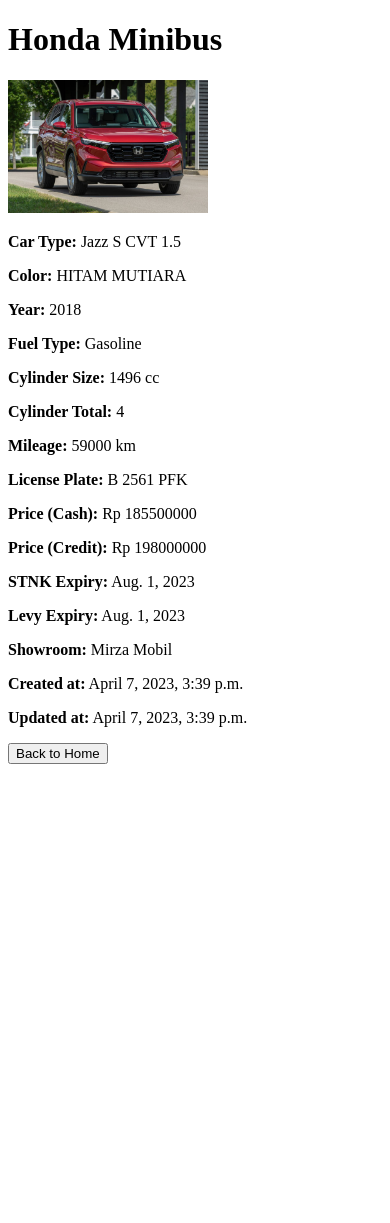
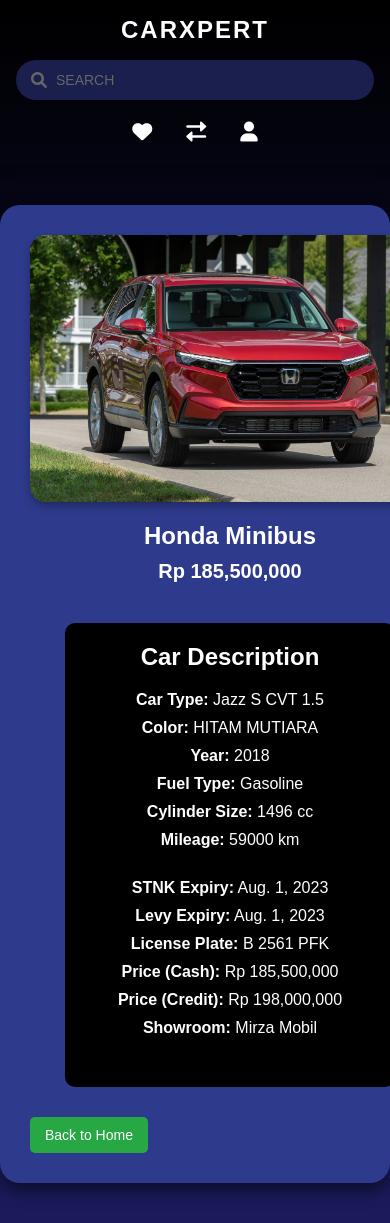
Before and after one commit to CarXpert/Car-Xpert, a Django app: page /car/013e2d64-4418-47b4-85ae-36a908d8c7f2/ in a window 390 px wide; the page is wider, and only the part inside the window is pictured. Before the commit the page ends 764 px from the top of that part, so only its background shows below. Run offline with Django 5.2, Linux system fonts and the light colour scheme; data comes from the database, SQL or seed files in the repository.

Commit message:
melakukan styling pada page informasi detail mobil

```diff
--- a/Car_Xpert/settings.py
+++ b/Car_Xpert/settings.py
@@ -37,6 +37,7 @@ INSTALLED_APPS = [
     'django.contrib.sessions',
     'django.contrib.messages',
     'django.contrib.staticfiles',
+    'django.contrib.humanize',
     'main',
     'cars_detail',
     'comparecars',
--- a/main/templates/car_detail.html
+++ b/main/templates/car_detail.html
@@ -1,37 +1,208 @@
-<!-- car_detail.html di app -->
 <!DOCTYPE html>
 <html>
 <head>
     <title>{{ car.brand }} {{ car.model }} - Details</title>
-        <!-- Muat static tag -->
+    <!-- Load static tag -->
     {% load static %}
+    {% load humanize %} <!-- Load humanize after enabling it in settings -->
+    <style>
+        /* Background Gradient */
+        body {
+            margin: 0;
+            padding: 0;
+            font-family: 'Arial', sans-serif;
+            background: linear-gradient(to bottom, #000000, #0f0f3d, #1b1b5c);
+            color: #fff;
+        }
+
+        /* Main Container */
+        .main-container {
+            max-width: 1000px;
+            margin: 40px auto;
+            background-color: #2e3b8d;
+            padding: 30px;
+            border-radius: 20px;
+            box-shadow: 0 8px 16px rgba(0, 0, 0, 0.5);
+            color: #fff;
+        }
+
+        /* Top Section for Car Image and Info */
+        .car-details {
+            display: flex;
+            justify-content: space-between;
+            align-items: flex-start;
+            flex-wrap: wrap; /* Ensure wrapping on smaller screens */
+        }
+
+        /* Car Image Styling */
+        .car-details img {
+            width: 400px;
+            border-radius: 15px;
+            box-shadow: 0 4px 8px rgba(0, 0, 0, 0.3);
+            margin-bottom: 20px;
+        }
+
+        /* Car Info Container */
+        .car-info-container {
+            display: flex;
+            flex-direction: column;
+            flex-grow: 1;
+            margin-left: 20px;
+        }
+
+        /* Car Info - Name and Price */
+        .car-info {
+            margin-bottom: 20px;
+        }
+
+        .car-info h1 {
+            font-size: 34px;
+            font-weight: bold;
+            margin-bottom: 10px;
+        }
+
+        .car-info .price {
+            font-size: 26px;
+            font-weight: bold;
+        }
+
+        /* Car Description Box */
+        .description-box {
+            background-color: #000;
+            padding: 20px;
+            border-radius: 10px;
+            margin-top: 20px;
+        }
+
+        .description-box h2 {
+            font-size: 24px;
+            font-weight: bold;
+            color: #fff;
+            margin-bottom: 20px;
+        }
+
+        /* Additional Info and Description Styling */
+        .additional-info {
+            display: flex;
+            justify-content: space-between;
+            flex-wrap: wrap; /* Make the columns stack on smaller screens */
+        }
+
+        .additional-info .left, .additional-info .right {
+            width: 45%;
+            margin-bottom: 20px;
+        }
+
+        .additional-info p {
+            font-size: 16px;
+            margin-bottom: 10px;
+            color: #fff;
+        }
+
+        /* Button Styling */
+        .btn-back {
+            display: inline-block;
+            padding: 12px 20px;
+            background-color: #28a745;
+            color: white;
+            text-decoration: none;
+            font-size: 16px;
+            border-radius: 5px;
+            margin-top: 30px;
+            transition: background-color 0.3s ease;
+        }
+
+        .btn-back:hover {
+            background-color: #218838;
+        }
+
+        /* Responsive Design */
+        @media (max-width: 768px) {
+            .car-details {
+                flex-direction: column;
+                align-items: center;
+            }
+
+            .car-info-container {
+                margin-left: 0;
+                text-align: center;
+            }
+
+            .car-info h1 {
+                font-size: 28px;
+            }
+
+            .car-info .price {
+                font-size: 22px;
+            }
+
+            .additional-info .left, .additional-info .right {
+                width: 100%; /* Stack the columns vertically */
+            }
+        }
+
+        @media (max-width: 480px) {
+            .car-info h1 {
+                font-size: 24px;
+            }
+
+            .car-info .price {
+                font-size: 20px;
+            }
+
+            .btn-back {
+                font-size: 14px;
+                padding: 10px 15px;
+            }
+        }
+
+    </style>
 </head>
 <body>
+    <!-- Include the header like in main.html -->
+    {% include 'header.html' %}
+
+    <div class="main-container">
+        <!-- Car Details Section (Image + Info) -->
+        <div class="car-details">
+            <!-- Car Image -->
+            <img src="{% static 'images/' %}{{ car.brand }}.png" alt="{{ car.brand }} logo">
+
+            <!-- Car Info and Additional Information -->
+            <div class="car-info-container">
+                <!-- Car Name and Price -->
+                <div class="car-info">
                     <h1>{{ car.brand }} {{ car.model }}</h1>
+                    <p class="price">Rp {{ car.price_cash|intcomma }}</p>
+                </div>
 
-    <!-- Gambar Brand -->
-    <img src="{% static 'images/' %}{{ car.brand }}.png" alt="{{ car.brand }} logo" style="width:200px;height:auto;">
-
-
+                <!-- Black Box for Additional Information with Title -->
+                <div class="description-box">
+                    <h2>Car Description</h2>
+                    <div class="additional-info">
+                        <div class="left">
                             <p><strong>Car Type:</strong> {{ car.car_type }}</p>
                             <p><strong>Color:</strong> {{ car.color }}</p>
                             <p><strong>Year:</strong> {{ car.year }}</p>
                             <p><strong>Fuel Type:</strong> {{ car.fuel_type }}</p>
                             <p><strong>Cylinder Size:</strong> {{ car.cylinder_size }} cc</p>
-    <p><strong>Cylinder Total:</strong> {{ car.cylinder_total }}</p>
                             <p><strong>Mileage:</strong> {{ car.mileage }} km</p>
-    <p><strong>License Plate:</strong> {{ car.license_plate }}</p>
-    <p><strong>Price (Cash):</strong> Rp {{ car.price_cash }}</p>
-    <p><strong>Price (Credit):</strong> Rp {{ car.price_credit }}</p>
+                        </div>
+                        <div class="right">
                             <p><strong>STNK Expiry:</strong> {{ car.stnk_date }}</p>
                             <p><strong>Levy Expiry:</strong> {{ car.levy_date }}</p>
+                            <p><strong>License Plate:</strong> {{ car.license_plate }}</p>
+                            <p><strong>Price (Cash):</strong> Rp {{ car.price_cash|intcomma }}</p>
+                            <p><strong>Price (Credit):</strong> Rp {{ car.price_credit|intcomma }}</p>
                             <p><strong>Showroom:</strong> {{ car.showroom.showroom_name }}</p>
-    <p><strong>Created at:</strong> {{ car.created_at }}</p>
-    <p><strong>Updated at:</strong> {{ car.updated_at }}</p>
+                        </div>
+                    </div>
+                </div>
+            </div>
+        </div>
 
-    <!-- Tombol untuk kembali ke homepage -->
-    <a href="{% url 'main:show_main' %}">
-        <button type="button">Back to Home</button>
-    </a>
+        <!-- Back to Home Button -->
+        <a href="{% url 'main:show_main' %}" class="btn-back">Back to Home</a>
+    </div>
 </body>
 </html>
```
Lines whose indentation alone changed are shown as unchanged.
